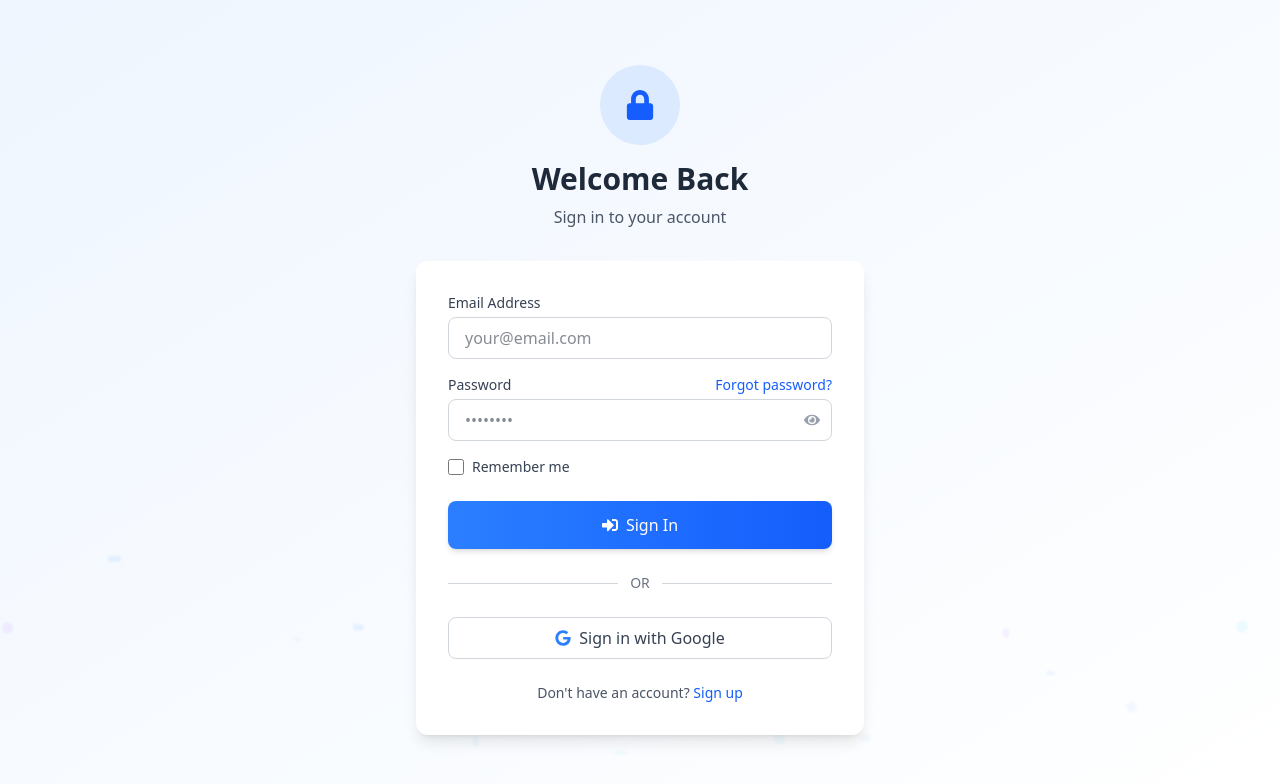
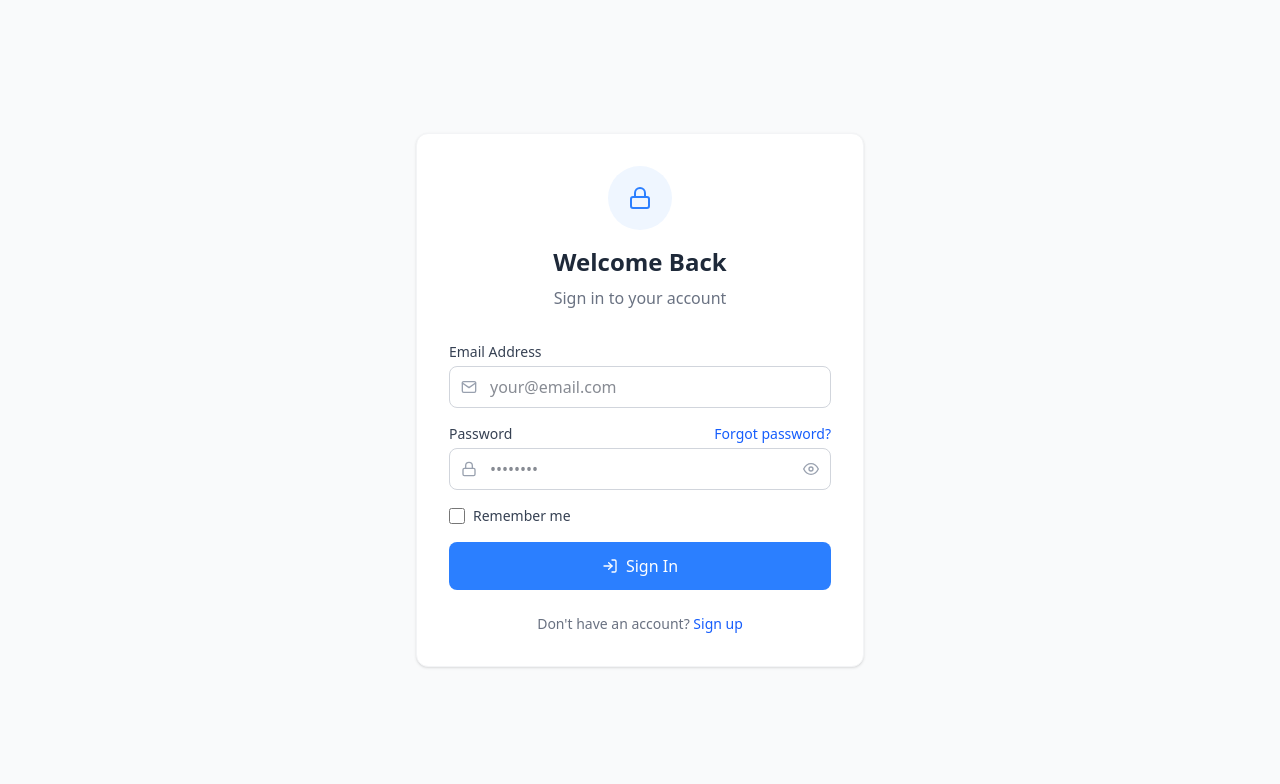
Before and after one commit to Ratlali/iwb-recycle, a React (Vite) app: page /login in a window 1280 px wide. Shown: the top 784 px of the page. Built offline with nearby package versions, Linux system fonts and the light colour scheme.

Commit message:
updates on login and signup

```diff
--- a/src/components/Login.jsx
+++ b/src/components/Login.jsx
@@ -1,44 +1,11 @@
 import React, { useState } from 'react';
 import { useNavigate, Link } from 'react-router-dom';
-import { motion } from 'framer-motion';
-import { FaGoogle, FaSignInAlt, FaLock, FaCheckCircle, FaEye, FaEyeSlash } from 'react-icons/fa';
+import { FiLogIn, FiLock, FiMail, FiEye, FiEyeOff, FiCheckCircle } from 'react-icons/fi';
+import { FcGoogle } from 'react-icons/fc';
 import { toast, ToastContainer } from 'react-toastify';
 import 'react-toastify/dist/ReactToastify.css';
 import axios from 'axios';
 import { baseUrl } from '../utils/service';
-
-const SecurityBubbles = () => {
-  return (
-    <div className="fixed inset-0 overflow-hidden pointer-events-none z-0">
-      {[...Array(15)].map((_, i) => (
-        <motion.div
-          key={i}
-          className={`absolute rounded-full ${
-            i % 3 === 0 ? 'bg-blue-400' : i % 3 === 1 ? 'bg-purple-400' : 'bg-cyan-400'
-          } opacity-30 dark:opacity-20`}
-          style={{
-            width: `${Math.random() * 10 + 5}px`,
-            height: `${Math.random() * 10 + 5}px`,
-            left: `${Math.random() * 100}%`,
-            bottom: '-20px',
-            filter: 'blur(1px)'
-          }}
-          initial={{ y: 0, opacity: 0 }}
-          animate={{
-            y: -window.innerHeight - 100,
-            opacity: [0, Math.random() * 0.2 + 0.1, 0]
-          }}
-          transition={{
-            duration: Math.random() * 15 + 10,
-            delay: Math.random() * 5,
-            repeat: Infinity,
-            ease: 'linear'
-          }}
-        />
-      ))}
-    </div>
-  );
-};
 
 const Login = () => {
   const navigate = useNavigate();
@@ -93,7 +60,7 @@ const Login = () => {
       // Show success notification
       toast.success(
         <div className="flex items-center">
-          <FaCheckCircle className="text-green-500 mr-2" size={20} />
+          <FiCheckCircle className="text-green-500 mr-2" size={20} />
           <span>Login successful! Redirecting...</span>
         </div>,
         {
@@ -109,13 +76,11 @@ const Login = () => {
       // Enhanced role-based navigation
       setTimeout(() => {
         const dashboardPaths = {
-          // admin: '/admin/dashboard',
           sales: '/sales-dashboard',
           finance: '/finance-dashboard',
           investor: '/investor-portal',
           partner: '/iwc',
           developer: '/developer',
-
         };
 
         navigate(dashboardPaths[user.role] || '/dashboard');
@@ -130,7 +95,7 @@ const Login = () => {
           errorMessage = 'Invalid email or password';
           setErrors({ password: errorMessage });
         } else if (err.response.status === 403) {
-          errorMessage = 'verification required. Please check your email.';
+          errorMessage = 'Verification required. Please check your email.';
         } else if (err.response.status === 404) {
           errorMessage = 'Login endpoint not found';
         } else {
@@ -151,82 +116,28 @@ const Login = () => {
     window.location.href = `${baseUrl}/api/auth/google`;
   };
 
-  // Animation variants
-  const containerVariants = {
-    hidden: { opacity: 0 },
-    visible: {
-      opacity: 1,
-      transition: {
-        staggerChildren: 0.1,
-        delayChildren: 0.2
-      }
-    }
-  };
+  return (
+    <div className="min-h-screen bg-gray-50 flex items-center justify-center p-4">
+      <ToastContainer />
 
-  const itemVariants = {
-    hidden: { opacity: 0, y: 10 },
-    visible: {
-      opacity: 1,
-      y: 0,
-      transition: {
-        type: 'spring',
-        stiffness: 100,
-        damping: 10
-      }
-    }
-  };
+      <div className="w-full max-w-md bg-white rounded-xl shadow-sm p-6 sm:p-8 border border-gray-100">
+        <div className="text-center mb-8">
+          <div className="mx-auto w-16 h-16 bg-blue-50 rounded-full flex items-center justify-center mb-4">
+            <FiLock className="text-blue-500 text-2xl" />
+          </div>
+          <h1 className="text-2xl font-semibold text-gray-800 mb-2">Welcome Back</h1>
+          <p className="text-gray-500">Sign in to your account</p>
+        </div>
 
-  return (
-    <div className="min-h-screen bg-gradient-to-br from-blue-50 to-white dark:from-gray-900 dark:to-gray-800 flex items-center justify-center p-4 relative">
-      <ToastContainer />
-      <SecurityBubbles />
-
-      <motion.div
-        initial="hidden"
-        animate="visible"
-        variants={containerVariants}
-        className="w-full max-w-md z-10"
-      >
-        <motion.div
-          variants={itemVariants}
-          className="text-center mb-8"
-        >
-          <motion.div
-            className="mx-auto w-20 h-20 bg-blue-100 dark:bg-blue-900/30 rounded-full flex items-center justify-center mb-4"
-            initial={{ scale: 0 }}
-            animate={{ scale: 1 }}
-            transition={{ type: 'spring', stiffness: 300 }}
-          >
-            <FaLock className="text-blue-600 dark:text-blue-400 text-3xl" />
-          </motion.div>
-          <motion.h1
-            className="text-3xl font-bold text-gray-800 dark:text-white mb-2"
-            initial={{ opacity: 0, y: -10 }}
-            animate={{ opacity: 1, y: 0 }}
-            transition={{ delay: 0.2 }}
-          >
-            Welcome Back
-          </motion.h1>
-          <motion.p
-            className="text-gray-600 dark:text-gray-400"
-            initial={{ opacity: 0 }}
-            animate={{ opacity: 1 }}
-            transition={{ delay: 0.3 }}
-          >
-            Sign in to your account
-          </motion.p>
-        </motion.div>
-
-        <motion.div
-          variants={itemVariants}
-          className="bg-white dark:bg-gray-800 rounded-xl shadow-lg p-6 sm:p-8"
-        >
-          <form onSubmit={handleSubmit}>
-            <motion.div variants={containerVariants}>
-              <motion.div variants={itemVariants} className="mb-4">
-                <label htmlFor="email" className="block text-sm font-medium text-gray-700 dark:text-gray-300 mb-1">
+        <form onSubmit={handleSubmit} className="space-y-4">
+          <div>
+            <label htmlFor="email" className="block text-sm font-medium text-gray-700 mb-1">
               Email Address
             </label>
+            <div className="relative">
+              <div className="absolute inset-y-0 left-0 pl-3 flex items-center pointer-events-none">
+                <FiMail className="text-gray-400" />
+              </div>
               <input
                 type="email"
                 id="email"
@@ -234,23 +145,27 @@ const Login = () => {
                 value={formData.email}
                 onChange={handleChange}
                 placeholder="your@email.com"
-                  className={`w-full px-4 py-2 rounded-lg border ${
-                    errors.email ? 'border-red-500' : 'border-gray-300 dark:border-gray-600'
-                  } bg-white dark:bg-gray-800 text-gray-900 dark:text-white focus:ring-2 focus:ring-blue-500 focus:border-transparent`}
+                className={`w-full pl-10 pr-4 py-2 rounded-lg border ${
+                  errors.email ? 'border-red-500' : 'border-gray-300'
+                } bg-white text-gray-900 focus:ring-2 focus:ring-blue-500 focus:border-blue-500`}
               />
+            </div>
             {errors.email && <p className="mt-1 text-sm text-red-600">{errors.email}</p>}
-              </motion.div>
+          </div>
 
-              <motion.div variants={itemVariants} className="mb-4">
+          <div>
             <div className="flex items-center justify-between mb-1">
-                  <label htmlFor="password" className="block text-sm font-medium text-gray-700 dark:text-gray-300">
+              <label htmlFor="password" className="block text-sm font-medium text-gray-700">
                 Password
               </label>
-                  <Link to="/forgot-password" className="text-sm text-blue-600 dark:text-blue-400 hover:underline">
+              <Link to="/forgot-password" className="text-sm text-blue-600 hover:underline">
                 Forgot password?
               </Link>
             </div>
             <div className="relative">
+              <div className="absolute inset-y-0 left-0 pl-3 flex items-center pointer-events-none">
+                <FiLock className="text-gray-400" />
+              </div>
               <input
                 type={showPassword ? 'text' : 'password'}
                 id="password"
@@ -258,22 +173,22 @@ const Login = () => {
                 value={formData.password}
                 onChange={handleChange}
                 placeholder="••••••••"
-                    className={`w-full px-4 py-2 rounded-lg border ${
-                      errors.password ? 'border-red-500' : 'border-gray-300 dark:border-gray-600'
-                    } bg-white dark:bg-gray-800 text-gray-900 dark:text-white focus:ring-2 focus:ring-blue-500 focus:border-transparent`}
+                className={`w-full pl-10 pr-10 py-2 rounded-lg border ${
+                  errors.password ? 'border-red-500' : 'border-gray-300'
+                } bg-white text-gray-900 focus:ring-2 focus:ring-blue-500 focus:border-blue-500`}
               />
               <button
                 type="button"
                 onClick={togglePasswordVisibility}
                 className="absolute right-3 top-1/2 transform -translate-y-1/2 text-gray-400 hover:text-gray-600"
               >
-                    {showPassword ? <FaEyeSlash /> : <FaEye />}
+                {showPassword ? <FiEyeOff /> : <FiEye />}
               </button>
             </div>
             {errors.password && <p className="mt-1 text-sm text-red-600">{errors.password}</p>}
-              </motion.div>
+          </div>
 
-              <motion.div variants={itemVariants} className="flex items-center justify-between mb-6">
+          <div className="flex items-center justify-between">
             <div className="flex items-center">
               <input
                 type="checkbox"
@@ -282,20 +197,16 @@ const Login = () => {
                 onChange={(e) => setRememberMe(e.target.checked)}
                 className="h-4 w-4 rounded border-gray-300 text-blue-600 focus:ring-blue-500"
               />
-                  <label htmlFor="remember" className="ml-2 block text-sm text-gray-700 dark:text-gray-300">
+              <label htmlFor="remember" className="ml-2 block text-sm text-gray-700">
                 Remember me
               </label>
             </div>
-              </motion.div>
-            </motion.div>
+          </div>
 
-            <motion.div variants={itemVariants} className="mb-6">
-              <motion.button
+          <button
             type="submit"
             disabled={isSubmitting}
-                whileHover={{ scale: 1.02 }}
-                whileTap={{ scale: 0.98 }}
-                className={`w-full px-6 py-3 rounded-lg bg-gradient-to-r from-blue-500 to-blue-600 text-white font-medium shadow-md hover:shadow-lg transition-all flex items-center justify-center ${
+            className={`w-full px-6 py-3 rounded-lg bg-blue-500 text-white font-medium hover:bg-blue-600 transition-colors flex items-center justify-center ${
               isSubmitting ? 'opacity-70 cursor-not-allowed' : ''
             }`}
           >
@@ -309,46 +220,19 @@ const Login = () => {
               </>
             ) : (
               <>
-                    <FaSignInAlt className="mr-2" /> Sign In
+                <FiLogIn className="mr-2" /> Sign In
               </>
             )}
-              </motion.button>
-            </motion.div>
+          </button>
         </form>
 
-          <motion.div
-            variants={itemVariants}
-            className="flex items-center my-6"
-          >
-            <div className="flex-1 border-t border-gray-300 dark:border-gray-600"></div>
-            <span className="px-3 text-gray-500 dark:text-gray-400 text-sm">OR</span>
-            <div className="flex-1 border-t border-gray-300 dark:border-gray-600"></div>
-          </motion.div>
-
-          <motion.div variants={itemVariants} className="mb-6">
-            <motion.button
-              type="button"
-              onClick={handleGoogleSignIn}
-              whileHover={{ scale: 1.02 }}
-              whileTap={{ scale: 0.98 }}
-              className="w-full flex items-center justify-center gap-2 px-4 py-2 border border-gray-300 dark:border-gray-600 rounded-lg bg-white dark:bg-gray-800 text-gray-700 dark:text-gray-300 hover:bg-gray-50 dark:hover:bg-gray-700 transition-colors"
-            >
-              <FaGoogle className="text-blue-500 dark:text-blue-400" />
-              <span>Sign in with Google</span>
-            </motion.button>
-          </motion.div>
-
-          <motion.p
-            variants={itemVariants}
-            className="text-center text-sm text-gray-600 dark:text-gray-400"
-          >
+        <p className="text-center text-sm text-gray-500 mt-6">
           Don't have an account?{' '}
-            <Link to="/signup" className="text-blue-600 dark:text-blue-400 hover:underline">
+          <Link to="/signup" className="text-blue-600 hover:underline">
             Sign up
           </Link>
-          </motion.p>
-        </motion.div>
-      </motion.div>
+        </p>
+      </div>
     </div>
   );
 };
```
Also changed, not shown: src/components/SignupPage.jsx (+60 -60 lines). Lines whose indentation alone changed are shown as unchanged.
